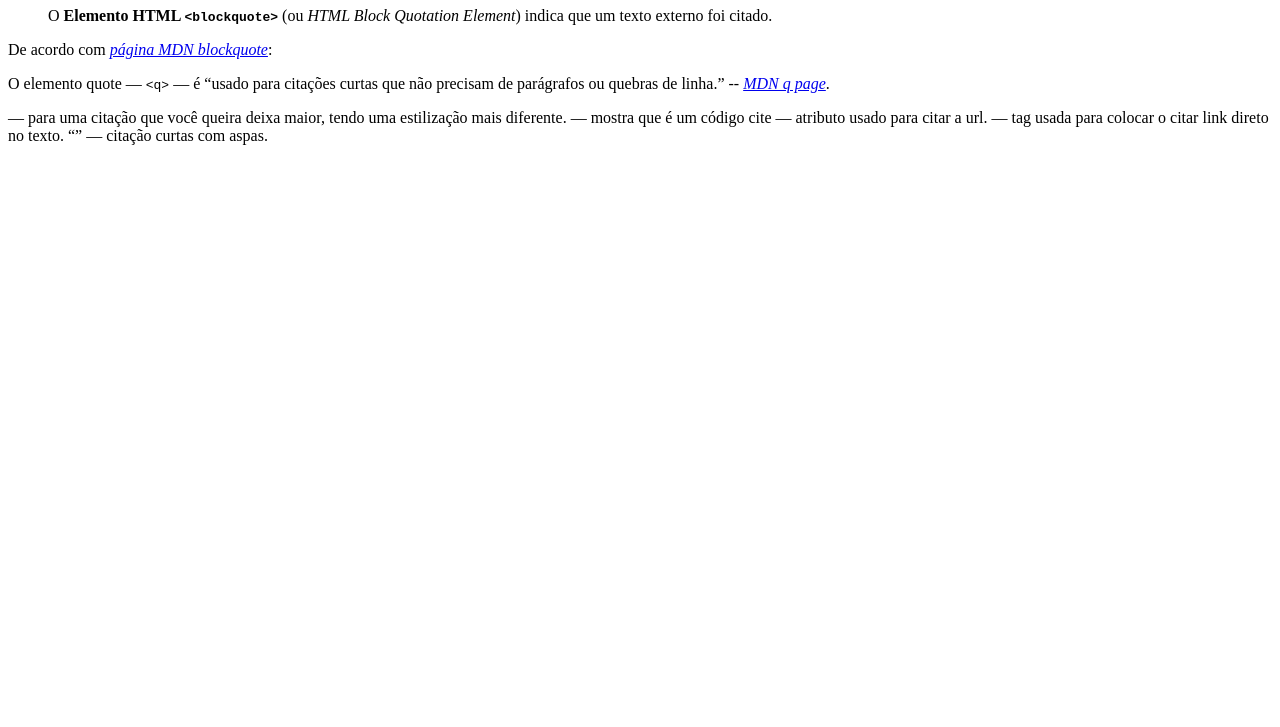
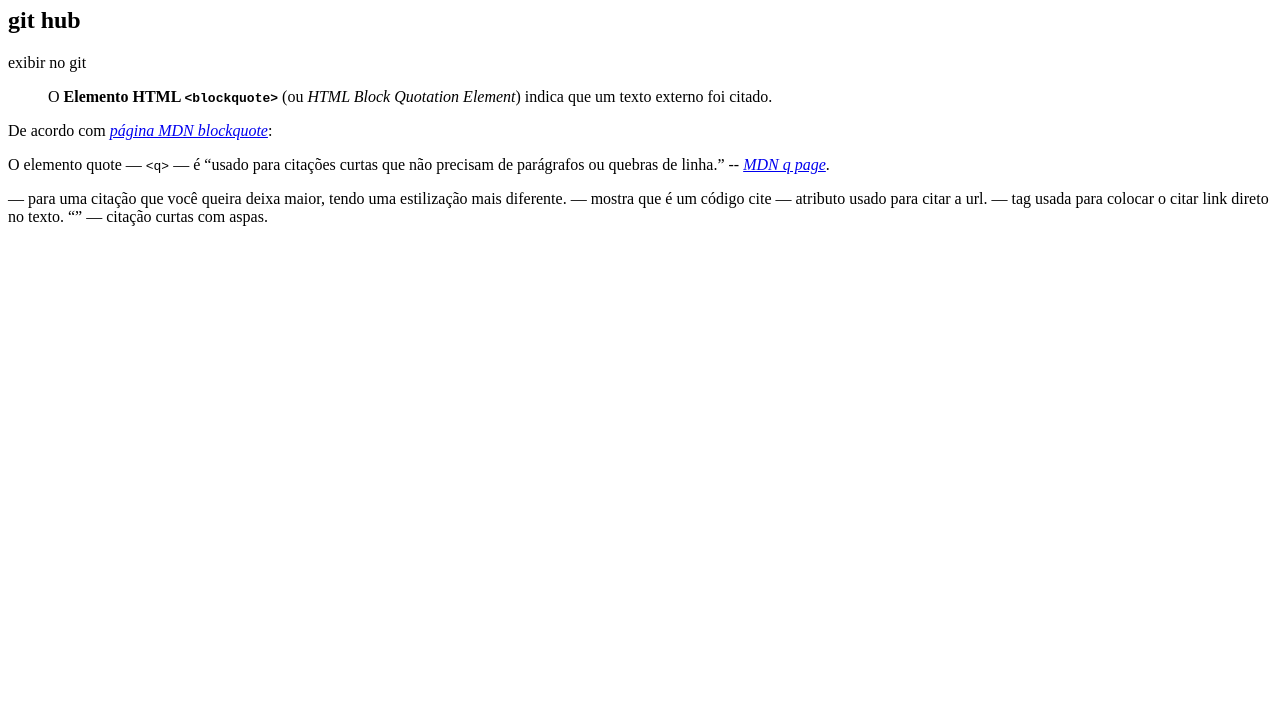
Before and after one commit to diovanacargon/rocketseat, a plain HTML site: page citacoes.html in a window 1280 px wide. Shown: the part 73-800 px from the top of the page. Drawn offline with Linux system fonts and the light colour scheme.

Commit message:
git aprendendo

```diff
--- a/citacoes.html
+++ b/citacoes.html
@@ -6,6 +6,8 @@
   </head>
   <body>
     <h1>teste git hub</h1>
+    <h2>git hub</h2>
+    <p>exibir no git</p>
     <blockquote
       cite="https://developer.mozilla.org/en-US/docs/Web/HTML/Element/blockquote"
     >
```
